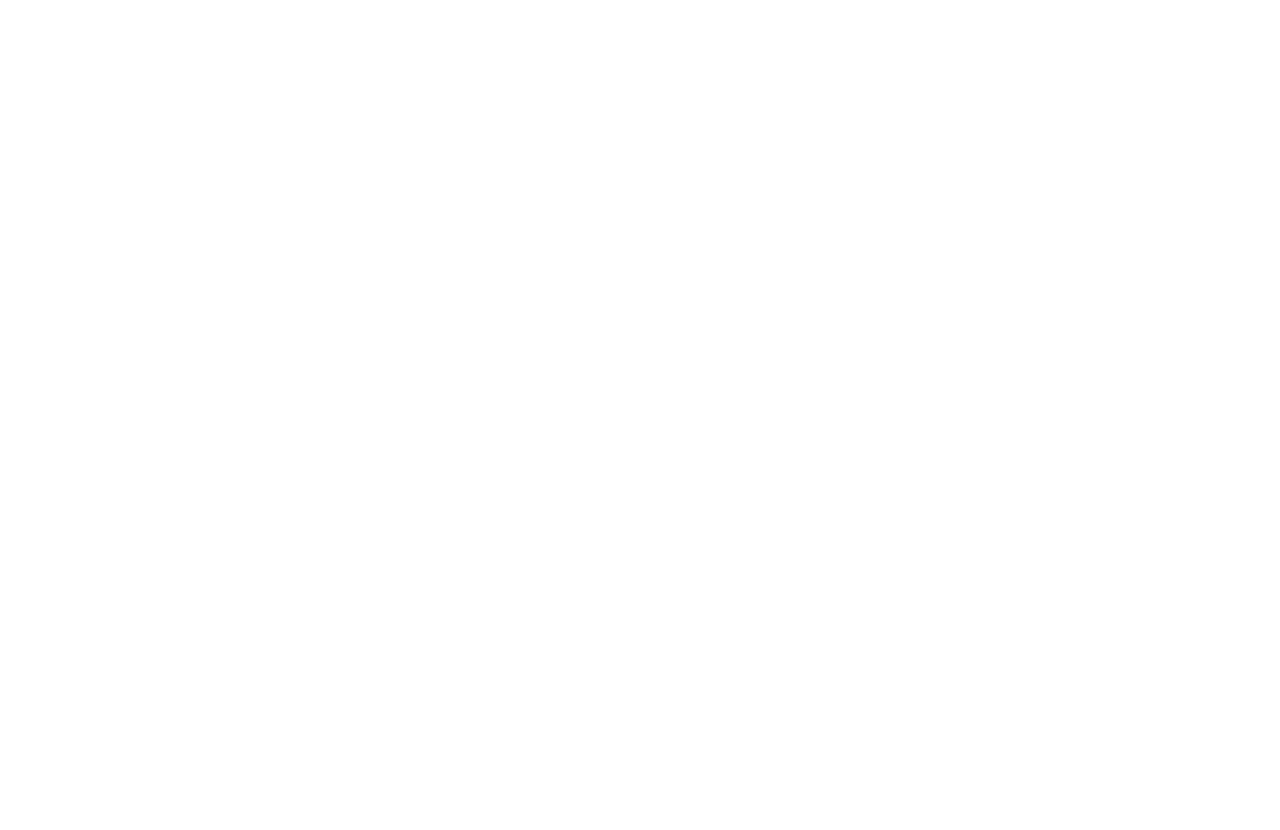
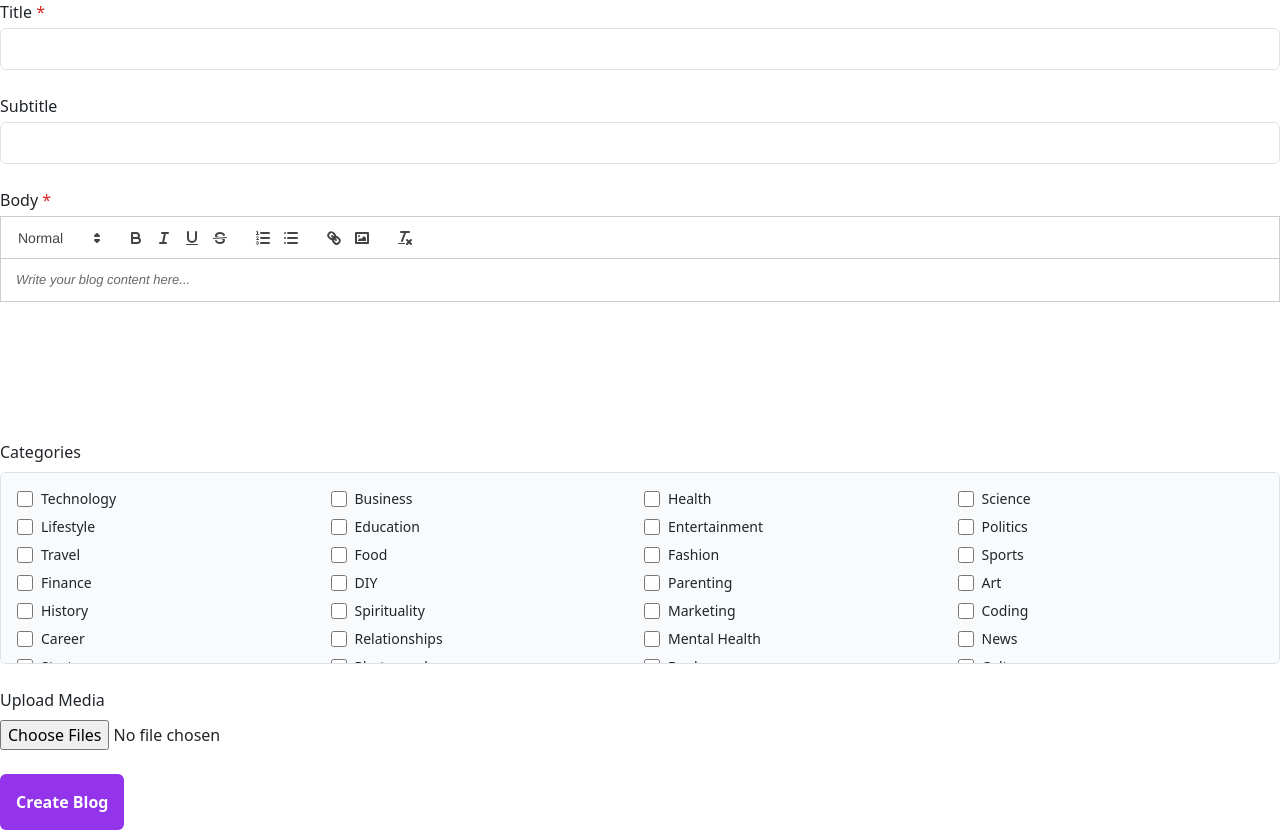
Before and after one commit to Hartoley/QurioAns-Frontend, a React (Create React App) app: page /createblog in a window 1280 px wide. Before the commit this address had no page. Before the commit the page ends 800 px from the top, so only its background shows below. Built offline with nearby package versions, Linux system fonts and the light colour scheme.

Commit message:
Quillbox

```diff
--- a/package.json
+++ b/package.json
@@ -16,6 +16,7 @@
     "json-parse-better-errors": "^1.0.2",
     "lodash-es": "^4.17.21",
     "lucide-react": "^0.513.0",
+    "quill": "^2.0.3",
     "react": "^18.2.0",
     "react-dom": "^18.2.0",
     "react-icons": "^5.3.0",
--- a/src/App.js
+++ b/src/App.js
@@ -10,6 +10,7 @@
 import Admin from "./Admin/Admin";
 import BlogEditor from "./Admin/Blog";
 import AdminLogin from "./Admin/AdminLogin";
+import CreateBlog from "./components/ui/CreateBlog";
 
 function App() {
   return (
@@ -17,6 +18,7 @@
       <Routes>
         <Route path="/" element={<QurioAns />} />
         <Route path="/login" element={<Login />} />
+        <Route path="/createblog" element={<CreateBlog />} />
         <Route path="admin/login" element={<AdminLogin />} />
         <Route path="/dashboard/:userId" element={<UserDash />} />
         <Route path="/blog/:blogId" element={<BlogEditor />} />
--- /dev/null
+++ b/src/components/ui/CreateBlog.js
@@ -0,0 +1,237 @@
+import React, { useState, useRef } from "react";
+import ReactQuill from "react-quill";
+import "react-quill/dist/quill.snow.css";
+
+const categoriesList = [
+  "Technology",
+  "Business",
+  "Health",
+  "Science",
+  "Lifestyle",
+  "Education",
+  "Entertainment",
+  "Politics",
+  "Travel",
+  "Food",
+  "Fashion",
+  "Sports",
+  "Finance",
+  "DIY",
+  "Parenting",
+  "Art",
+  "History",
+  "Spirituality",
+  "Marketing",
+  "Coding",
+  "Career",
+  "Relationships",
+  "Mental Health",
+  "News",
+  "Startups",
+  "Photography",
+  "Books",
+  "Culture",
+  "Automotive",
+  "Gaming",
+];
+
+const CreateBlog = () => {
+  const [formData, setFormData] = useState({
+    title: "",
+    subtitle: "",
+    body: "",
+  });
+  const [selectedCategories, setSelectedCategories] = useState([]);
+  const [mediaFiles, setMediaFiles] = useState([]);
+  const [submitting, setSubmitting] = useState(false);
+
+  const quillRef = useRef(null);
+  const adminId = localStorage.getItem("adminId") || "yourAdminId";
+
+  const handleInputChange = (e) => {
+    const { name, value } = e.target;
+    setFormData((prev) => ({ ...prev, [name]: value }));
+  };
+
+  const toggleCategory = (category) => {
+    setSelectedCategories((prev) =>
+      prev.includes(category)
+        ? prev.filter((cat) => cat !== category)
+        : [...prev, category]
+    );
+  };
+
+  const handleMediaChange = (e) => {
+    setMediaFiles(Array.from(e.target.files));
+  };
+
+  // ReactQuill modules for toolbar
+  const modules = {
+    toolbar: [
+      [{ header: [1, 2, 3, false] }],
+      ["bold", "italic", "underline", "strike"],
+      [{ list: "ordered" }, { list: "bullet" }],
+      ["link", "image"],
+      ["clean"],
+    ],
+  };
+
+  const handleSubmit = async (e) => {
+    e.preventDefault();
+    setSubmitting(true);
+
+    try {
+      const data = new FormData();
+      data.append("title", formData.title);
+      data.append("subtitle", formData.subtitle);
+      data.append("body", formData.body);
+
+      selectedCategories.forEach((cat) => data.append("categories", cat));
+
+      mediaFiles.forEach((file) => data.append("media", file));
+
+      const res = await fetch(
+        `https://qurioans.onrender.com/createblog/${adminId}`,
+        {
+          method: "POST",
+          body: data,
+        }
+      );
+
+      if (!res.ok) {
+        const errData = await res.json();
+        throw new Error(errData.message || "Failed to create blog");
+      }
+
+      const newBlog = await res.json();
+      alert("Blog created successfully!");
+      setFormData({ title: "", subtitle: "", body: "" });
+      setSelectedCategories([]);
+      setMediaFiles([]);
+    } catch (err) {
+      alert("Error creating blog: " + err.message);
+    } finally {
+      setSubmitting(false);
+    }
+  };
+
+  return (
+    <form onSubmit={handleSubmit} className="max-w-full space-y-6">
+      {/* Title */}
+      <div>
+        <label className="block font-medium mb-1" htmlFor="title">
+          Title <span className="text-red-600">*</span>
+        </label>
+        <input
+          type="text"
+          id="title"
+          name="title"
+          value={formData.title}
+          onChange={handleInputChange}
+          required
+          className="w-full border border-gray-300 rounded px-3 py-2 focus:outline-none focus:ring-2 focus:ring-purple-600"
+        />
+      </div>
+
+      {/* Subtitle */}
+      <div>
+        <label className="block font-medium mb-1" htmlFor="subtitle">
+          Subtitle
+        </label>
+        <input
+          type="text"
+          id="subtitle"
+          name="subtitle"
+          value={formData.subtitle}
+          onChange={handleInputChange}
+          className="w-full border border-gray-300 rounded px-3 py-2 focus:outline-none focus:ring-2 focus:ring-purple-600"
+        />
+      </div>
+
+      {/* Body with ReactQuill */}
+      <div>
+        <label className="block font-medium mb-1" htmlFor="body">
+          Body <span className="text-red-600">*</span>
+        </label>
+        <ReactQuill
+          theme="snow"
+          value={formData.body}
+          onChange={(content) =>
+            setFormData((prev) => ({ ...prev, body: content }))
+          }
+          modules={modules}
+          ref={quillRef}
+          style={{ minHeight: "200px" }}
+          placeholder="Write your blog content here..."
+        />
+      </div>
+
+      {/* Categories checkboxes */}
+      <div>
+        <label className="block font-medium mb-2">Categories</label>
+        <div className="grid grid-cols-2 sm:grid-cols-3 md:grid-cols-4 gap-2 max-h-48 overflow-y-auto border rounded p-3 bg-gray-50">
+          {categoriesList.map((cat) => (
+            <label
+              key={cat}
+              className="flex items-center space-x-2 text-sm cursor-pointer"
+            >
+              <input
+                type="checkbox"
+                checked={selectedCategories.includes(cat)}
+                onChange={() => toggleCategory(cat)}
+                className="form-checkbox h-4 w-4 text-purple-600"
+              />
+              <span>{cat}</span>
+            </label>
+          ))}
+        </div>
+      </div>
+
+      {/* Media Upload */}
+      <div>
+        <label className="block font-medium mb-2">Upload Media</label>
+        <input
+          type="file"
+          multiple
+          accept="image/*,video/*"
+          onChange={handleMediaChange}
+          className="block"
+        />
+        {mediaFiles.length > 0 && (
+          <div className="flex flex-wrap gap-3 mt-3">
+            {mediaFiles.map((file, idx) => {
+              const url = URL.createObjectURL(file);
+              return file.type.startsWith("video/") ? (
+                <video
+                  key={idx}
+                  src={url}
+                  controls
+                  className="w-24 h-24 object-cover rounded border"
+                />
+              ) : (
+                <img
+                  key={idx}
+                  src={url}
+                  alt="preview"
+                  className="w-24 h-24 object-cover rounded border"
+                />
+              );
+            })}
+          </div>
+        )}
+      </div>
+
+      <button
+        type="submit"
+        disabled={submitting}
+        className={`w-30 px-3 bg-purple-600 text-white py-3 rounded font-semibold ${
+          submitting ? "opacity-50 cursor-not-allowed" : "hover:bg-purple-700"
+        }`}
+      >
+        {submitting ? "Creating..." : "Create Blog"}
+      </button>
+    </form>
+  );
+};
+
+export default CreateBlog;
```
Also changed, not shown: 1 other file (tests, documents, lock files or other folders).
